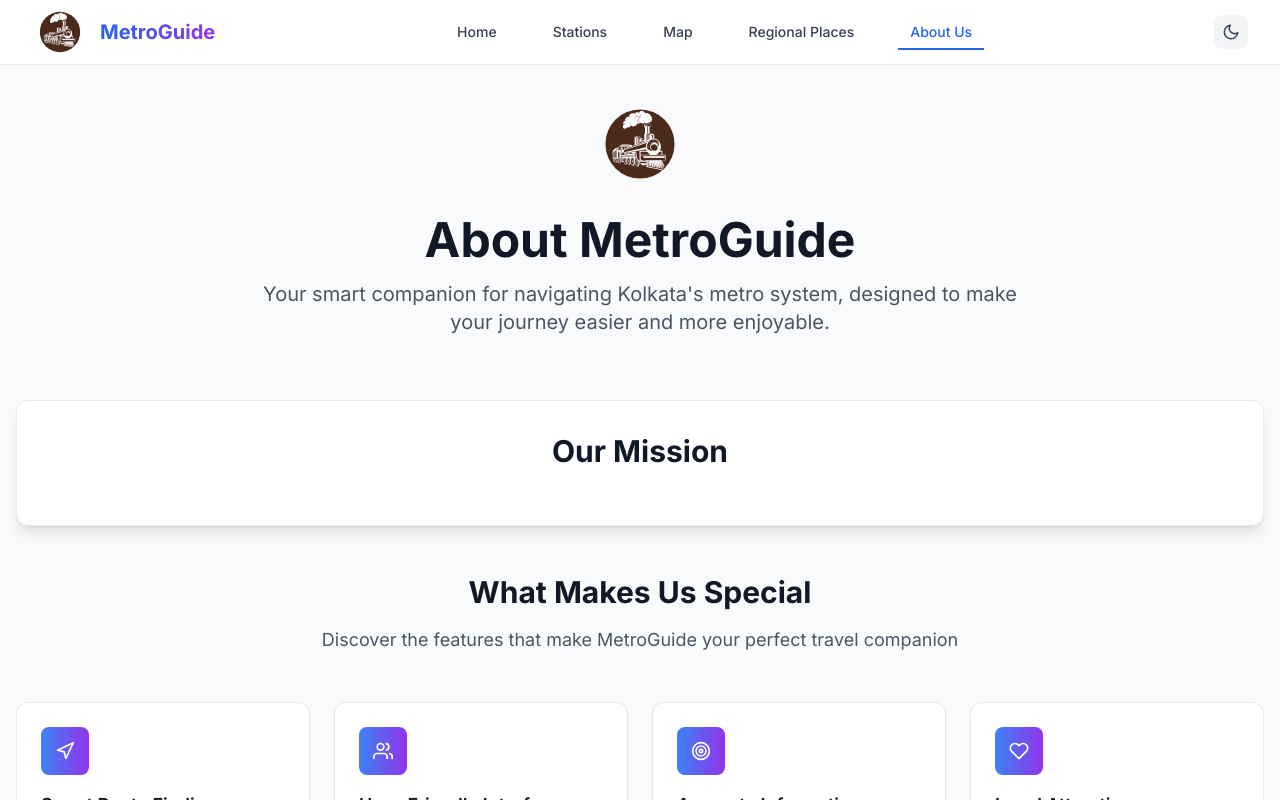
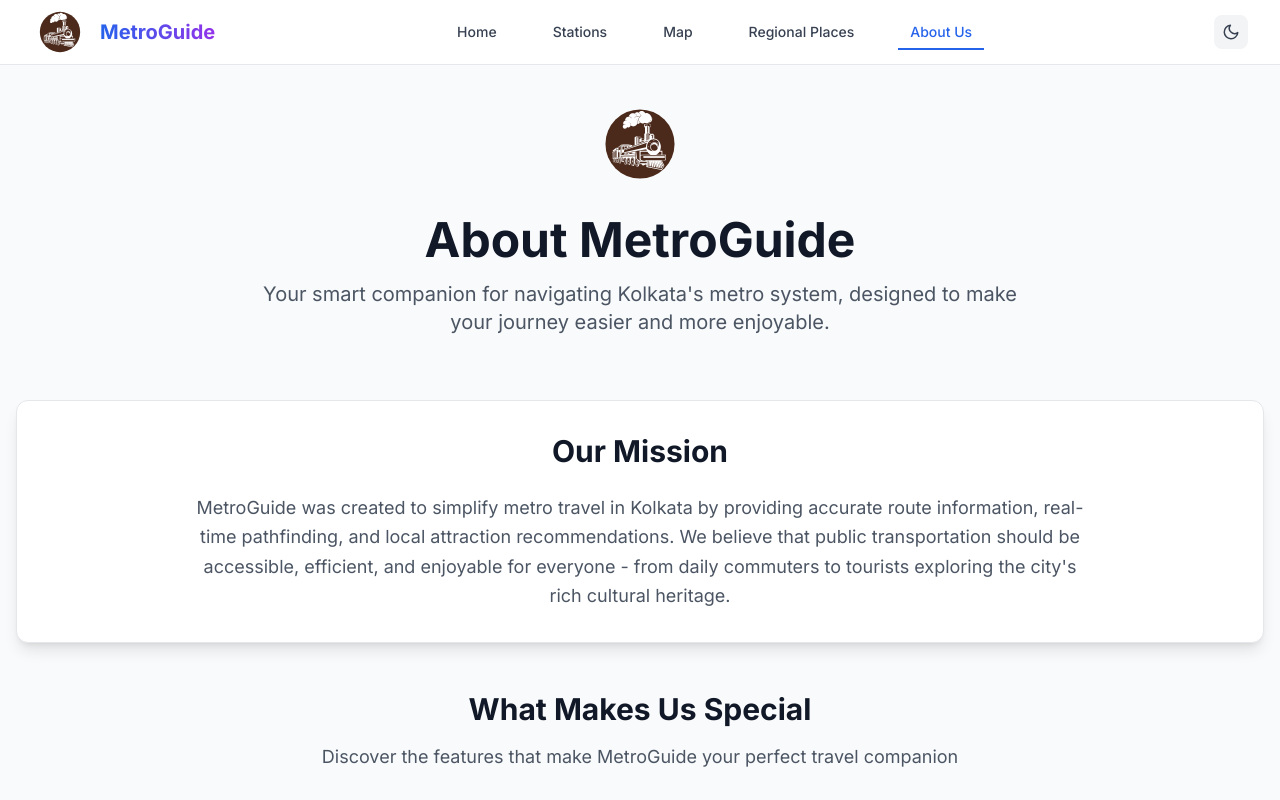
Before and after one commit to Souravmanjee/metroguide, a React (Vite) app in the folder client/vite-project/: page /about in a window 1280 px wide. Shown: the top 800 px of the page. Built offline with nearby package versions, Linux system fonts and the light colour scheme; the HTML template or start-up script is replaced by a standard one.

Commit message:
fixing bugs

```diff
--- a/client/vite-project/src/pages/About.jsx
+++ b/client/vite-project/src/pages/About.jsx
@@ -120,10 +120,10 @@ const About = () => {
           <div className="text-center">
             <h2 className="text-3xl font-bold text-gray-900 dark:text-white mb-6">Our Mission</h2>
             <p className="text-lg text-gray-600 dark:text-gray-400 max-w-4xl mx-auto leading-relaxed">
-              {/* MetroGuide was created to simplify metro travel in Kolkata by providing accurate route information,
+               MetroGuide was created to simplify metro travel in Kolkata by providing accurate route information,
               real-time pathfinding, and local attraction recommendations. We believe that public transportation
               should be accessible, efficient, and enjoyable for everyone - from daily commuters to tourists
-              exploring the city's rich cultural heritage. */}
+              exploring the city's rich cultural heritage.
             </p>
           </div>
         </motion.div>
```
